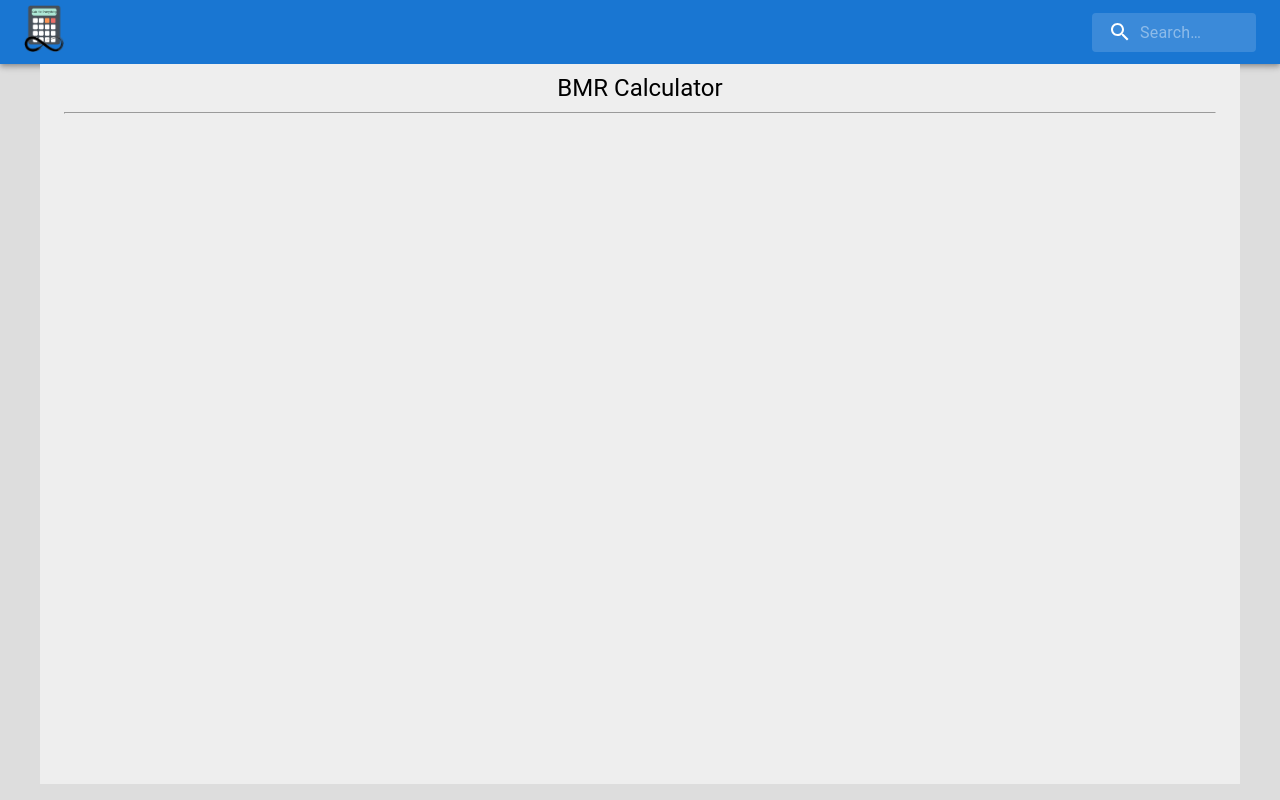
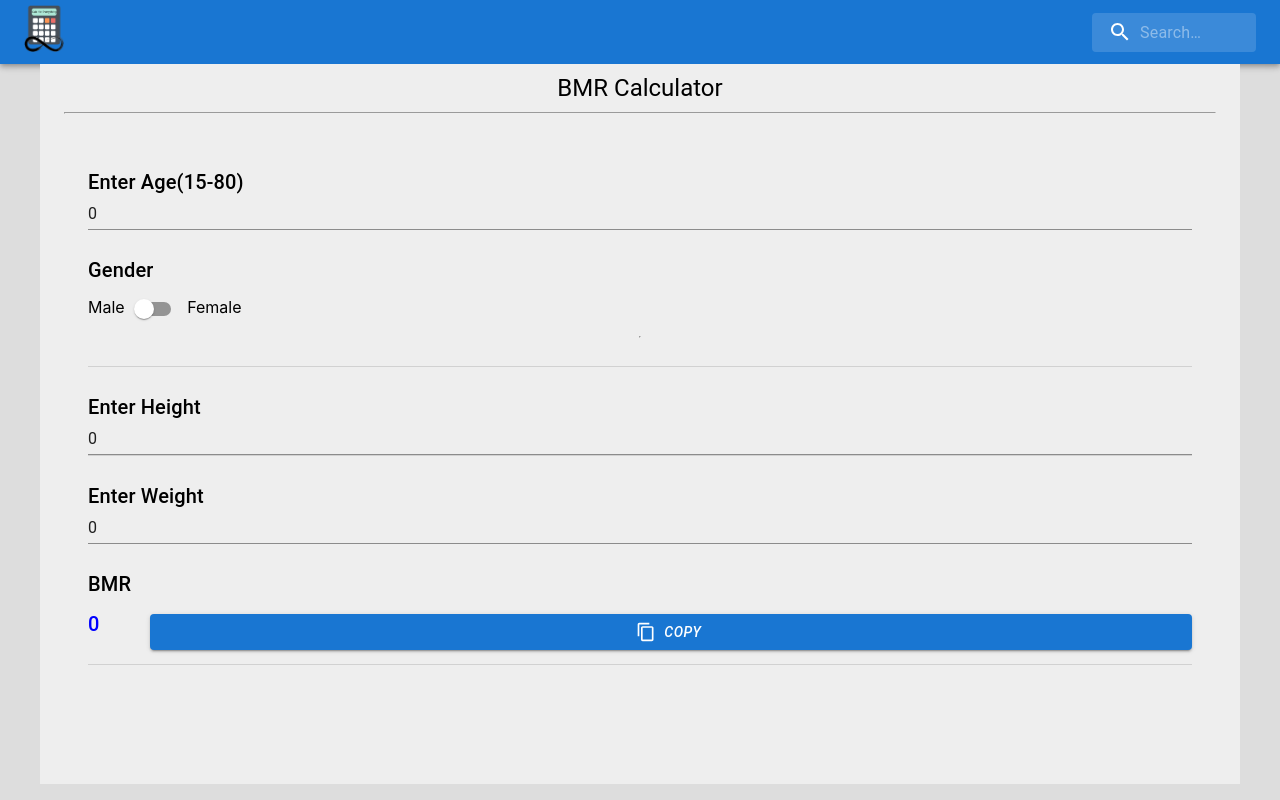
Before and after one commit to SarthakKeshari/calc_for_everything, a React (Create React App) app in the folder calculators/: page /bmr in a window 1280 px wide. Built offline with nearby package versions, Linux system fonts and the light colour scheme.

Commit message:
BMR calc

```diff
--- /dev/null
+++ b/calculators/src/health/BMR/Bmr.css
@@ -0,0 +1,4 @@
+.BMRcheckbox{
+    padding-top: 2px;
+    margin-top: 2px;
+}
--- a/calculators/src/health/BMR/MainBMR.js
+++ b/calculators/src/health/BMR/MainBMR.js
@@ -1,12 +1,84 @@
-import React from 'react';
-import { Container, Typography } from '@mui/material';
-
+import React, { useEffect, useState } from 'react';
+import { Container, Divider, Input, Typography, Switch } from '@mui/material';
+import CopyValue from '../../components/CopyValue';
+import './Bmr.css'
 function MainBMR(){
+    const [bmr,setbmr]=useState(0);
+    const [age,setAge]=useState(0);
+    const [checked, setChecked] = useState(false);
+    const [height,setHeight]=useState(0);
+    const [weight,setWeight]=useState(0);
+    useEffect(()=>{
+        if(age>14 && height>0 && weight>0 && age<81){
+            if(checked){
+                setbmr((10*weight)+(6.25*height)-(5*age)-161)
+            }
+            else{
+                setbmr((10*weight)+(6.25*height)-(5*age)+5)
+            }
+        }
+    },[checked,age,height,weight])
     return(
         <Container maxWidth="lg" sx={{ bgcolor: '#eeeeee', minHeight: '90vh', paddingY:"10" }}>
             <Typography pt={1} variant='h5' sx = {{textAlign: "center"}}>BMR Calculator</Typography>
             <hr/>
             <br/>
+            <Container sx={{display:"flex", flexDirection:"column"}}>
+                <Typography pt={1} variant='h6' mt={2}>Enter Age(15-80)</Typography>
+                <Input
+                    color="primary"
+                    disabled={false}
+                    placeholder="Enter Age"
+                    size="lg"
+                    variant="outlined"
+                    type='number'
+                    onChange={(e) => setAge(e.target.value)}
+                    value={age}
+                />
+                <Typography pt={1} variant='h6' mt={2}>Gender</Typography>
+
+                <div className='BMRcheckbox'>
+                    <span>Male</span>
+                    <Switch
+                        checked={checked}
+                        onChange={(e)=>setChecked(e.target.checked)}
+                        inputProps={{ 'aria-label': 'controlled' }}
+                    /> <span>Female</span>
+                </div>
+                <hr/>
+                <br/>
+                <Divider />
+                <Typography pt={1} variant='h6' mt={2}>Enter Height</Typography>
+                <Input
+                    color="primary"
+                    disabled={false}
+                    placeholder="Enter Height in cm"
+                    size="lg"
+                    variant="outlined"
+                    type='number'
+                    onChange={(e) => setHeight(e.target.value)}
+                    value={height}
+                />
+                <Divider />
+                <Typography pt={1} variant='h6' mt={2}>Enter Weight</Typography>
+                <Input
+                    color="primary"
+                    disabled={false}
+                    placeholder="Enter Weight in kg"
+                    size="lg"
+                    variant="outlined"
+                    type='number'
+                    onChange={(e) => setWeight(e.target.value)}
+                    value={weight}
+                />
+                <Typography pt={1} variant='h6' mt={2}>BMR</Typography>
+                <div className='output'>
+                    <Typography pt={1} pb={3} variant='h6' fontStyle={{color: "blue"}}>{bmr}</Typography>
+                    <CopyValue value={bmr}/>
+                </div>
+
+                <Divider />
+            </Container>
         </Container>
     )
 }
```
